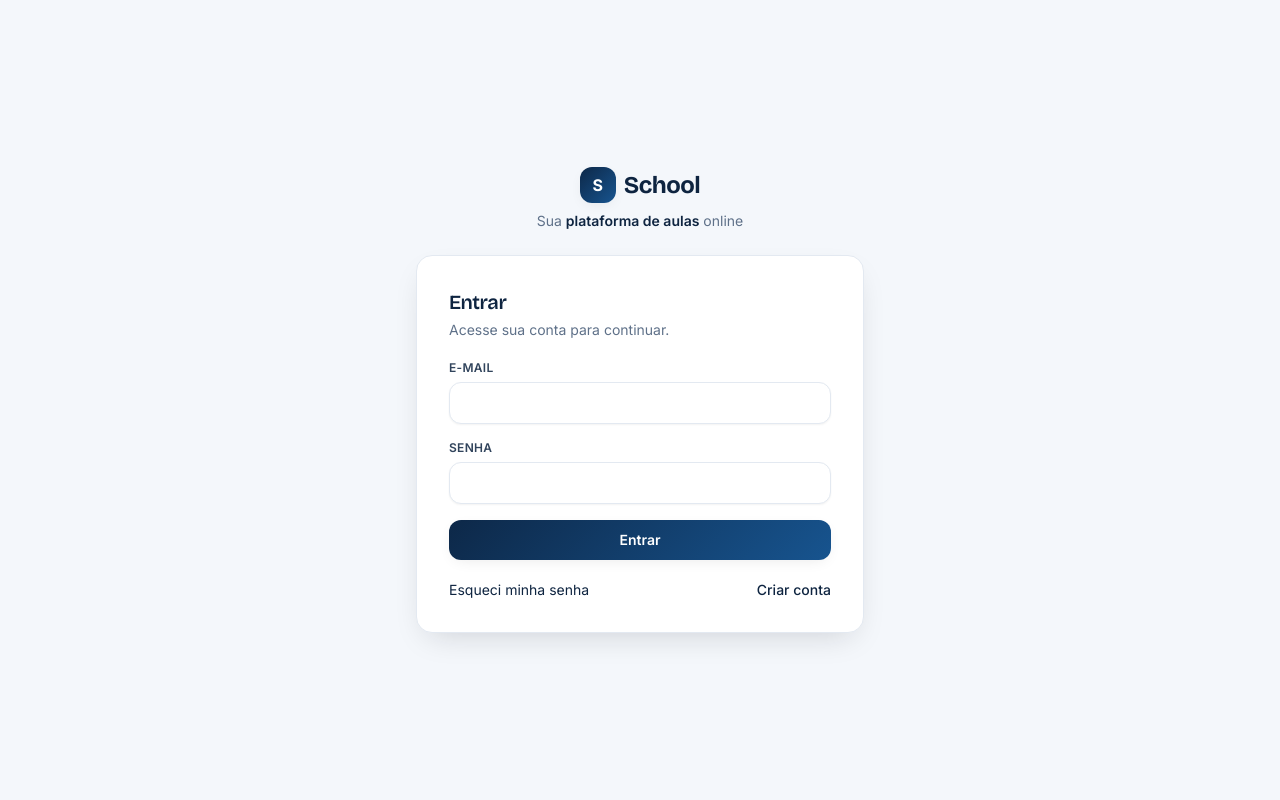
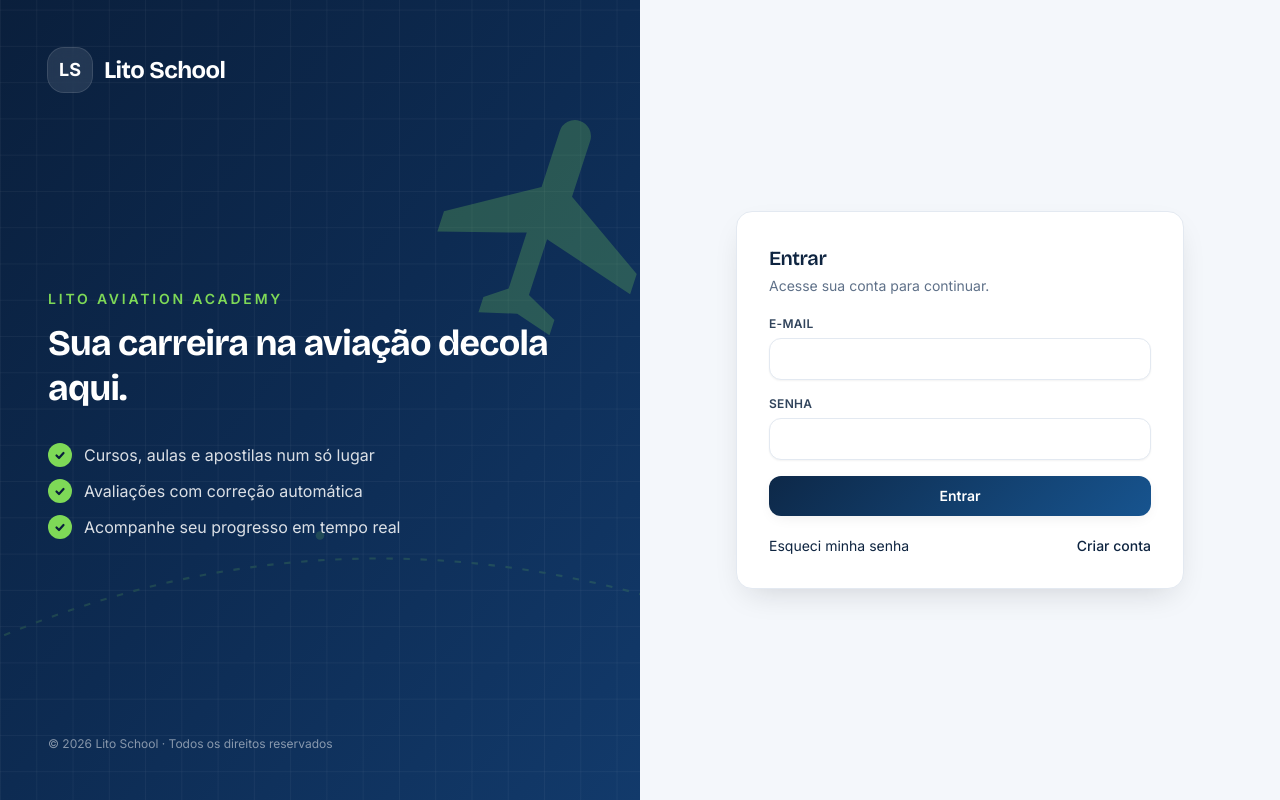
Before and after one commit to LitoGroup/aulas, a Next.js app: page /login in a window 1280 px wide. Built offline with nearby package versions, Linux system fonts and the light colour scheme.

Commit message:
feat(ui): marca Lito School + telas de login/cadastro split-screen (identidade aviacao)

```diff
--- a/src/app/(app)/layout.tsx
+++ b/src/app/(app)/layout.tsx
@@ -36,7 +36,7 @@ export default async function AppLayout({ children }: { children: React.ReactNod
               <span className="brand-gradient flex h-8 w-8 items-center justify-center rounded-lg text-sm font-bold text-white">
                 S
               </span>
-              <span className="font-display text-lg font-bold text-[color:var(--ink)]">School</span>
+              <span className="font-display text-lg font-bold text-[color:var(--ink)]">Lito School</span>
             </Link>
             <div className="ml-auto flex items-center gap-3">
               <span className="hidden items-center gap-2 text-sm text-[color:var(--ink-soft)] sm:flex">
--- a/src/app/(auth)/layout.tsx
+++ b/src/app/(auth)/layout.tsx
@@ -1,24 +1,95 @@
 import Link from "next/link";
+
+const features = [
+  "Cursos, aulas e apostilas num só lugar",
+  "Avaliações com correção automática",
+  "Acompanhe seu progresso em tempo real",
+];
 
 export default function AuthLayout({ children }: { children: React.ReactNode }) {
   return (
-    <div className="flex min-h-screen items-center justify-center px-4 py-10">
-      <div className="w-full max-w-md">
-        <div className="mb-6 text-center">
-          <Link href="/" className="inline-flex items-center gap-2">
-            <span className="brand-gradient flex h-9 w-9 items-center justify-center rounded-xl text-base font-bold text-white shadow-[var(--shadow-md)]">
-              S
+    <div className="grid min-h-screen lg:grid-cols-2">
+      {/* Painel de marca (esquerda) */}
+      <div className="relative hidden overflow-hidden lg:block">
+        <div className="absolute inset-0 bg-gradient-to-br from-[#0a1f3c] via-[#0d2b52] to-[#123a6b]" />
+
+        {/* Céu: horizonte + trajetória de voo */}
+        <svg
+          aria-hidden
+          className="absolute inset-0 h-full w-full opacity-[0.16]"
+          preserveAspectRatio="xMidYMid slice"
+          viewBox="0 0 600 800"
+          fill="none"
+        >
+          <defs>
+            <pattern id="grid" width="34" height="34" patternUnits="userSpaceOnUse">
+              <path d="M34 0H0V34" stroke="white" strokeWidth="0.5" />
+            </pattern>
+          </defs>
+          <rect width="600" height="800" fill="url(#grid)" />
+          <path d="M-40 640 Q 300 480 660 600" stroke="#7ed957" strokeWidth="2" strokeDasharray="6 10" />
+          <circle cx="300" cy="527" r="4" fill="#7ed957" />
+        </svg>
+
+        {/* Avião estilizado */}
+        <svg
+          aria-hidden
+          className="absolute right-[-40px] top-24 h-64 w-64 rotate-[18deg] text-[#7ed957] opacity-25"
+          viewBox="0 0 24 24"
+          fill="currentColor"
+        >
+          <path d="M21 16v-2l-8-5V3.5a1.5 1.5 0 0 0-3 0V9l-8 5v2l8-2.5V19l-2 1.5V22l3.5-1 3.5 1v-1.5L12 19v-5.5z" />
+        </svg>
+
+        <div className="relative flex h-full flex-col justify-between p-12 text-white">
+          <Link href="/" className="flex items-center gap-3">
+            <span className="flex h-11 w-11 items-center justify-center rounded-2xl bg-white/10 text-lg font-bold ring-1 ring-white/20 backdrop-blur">
+              LS
             </span>
-            <span className="font-display text-2xl font-bold text-[color:var(--ink)]">
-              School
-            </span>
+            <span className="font-display text-2xl font-bold">Lito School</span>
           </Link>
-          <p className="mt-2 text-sm text-[color:var(--muted)]">
-            Sua <span className="highlight">plataforma de aulas</span> online
+
+          <div>
+            <p className="text-sm font-semibold uppercase tracking-[0.2em] text-[#7ed957]">
+              Lito Aviation Academy
+            </p>
+            <h2 className="mt-3 font-display text-4xl font-bold leading-tight">
+              Sua carreira na aviação decola aqui.
+            </h2>
+            <ul className="mt-8 space-y-3">
+              {features.map((f) => (
+                <li key={f} className="flex items-center gap-3 text-white/85">
+                  <span className="flex h-6 w-6 shrink-0 items-center justify-center rounded-full bg-[#7ed957] text-[#0a1f3c]">
+                    <svg viewBox="0 0 12 12" className="h-3 w-3" fill="none" stroke="currentColor" strokeWidth="2.2">
+                      <path d="M2.5 6.5l2.5 2.5 4.5-5" strokeLinecap="round" strokeLinejoin="round" />
+                    </svg>
+                  </span>
+                  {f}
+                </li>
+              ))}
+            </ul>
+          </div>
+
+          <p className="text-xs text-white/50">
+            © {new Date().getFullYear()} Lito School · Todos os direitos reservados
           </p>
         </div>
-        <div className="rounded-2xl border border-[color:var(--border)] bg-[var(--surface)] p-6 shadow-[var(--shadow-lg)] sm:p-8">
-          {children}
+      </div>
+
+      {/* Formulário (direita) */}
+      <div className="flex items-center justify-center bg-[var(--canvas)] px-4 py-10 sm:px-8">
+        <div className="w-full max-w-md">
+          {/* Marca no topo (mobile) */}
+          <div className="mb-8 flex items-center gap-2 lg:hidden">
+            <span className="brand-gradient flex h-10 w-10 items-center justify-center rounded-xl text-base font-bold text-white">
+              LS
+            </span>
+            <span className="font-display text-xl font-bold text-[color:var(--ink)]">Lito School</span>
+          </div>
+
+          <div className="rounded-2xl border border-[color:var(--border)] bg-[var(--surface)] p-6 shadow-[var(--shadow-lg)] sm:p-8">
+            {children}
+          </div>
         </div>
       </div>
     </div>
--- a/src/app/layout.tsx
+++ b/src/app/layout.tsx
@@ -16,7 +16,7 @@ const bricolage = Bricolage_Grotesque({
 });
 
 export const metadata: Metadata = {
-  title: "School — Plataforma de Aulas",
+  title: "Lito School — Plataforma de Aulas",
   description: "Sistema de aulas online: cursos, aulas e avaliações.",
 };
 
--- a/src/components/app-sidebar.tsx
+++ b/src/components/app-sidebar.tsx
@@ -127,7 +127,7 @@ export function AppSidebar({
           S
         </span>
         {!collapsed && (
-          <span className="font-display text-lg font-bold text-[color:var(--ink)]">School</span>
+          <span className="font-display text-lg font-bold text-[color:var(--ink)]">Lito School</span>
         )}
         {!collapsed && (
           <button
```
